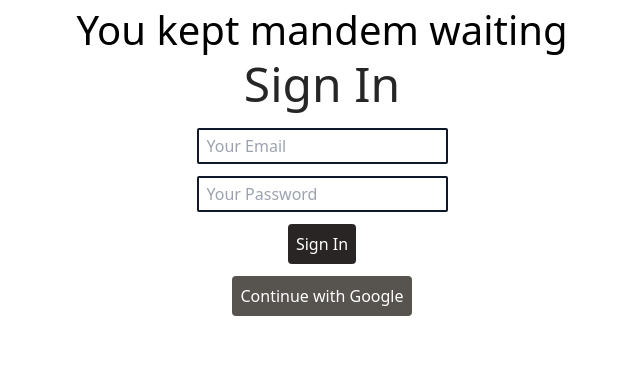
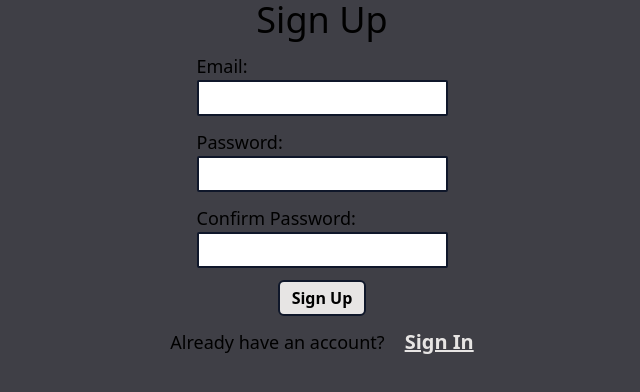
Before and after one commit to Abdelghafour122/react-todo-app, a React (Create React App) app: page / in a window 1280 px wide. Shown: the top 392 px of the page, without its empty margins (318-958 px from the left). Built offline with nearby package versions, Linux system fonts and the light colour scheme; no server answers.

Commit message:
made SignUp page, types & AuthContext

```diff
--- a/src/App.tsx
+++ b/src/App.tsx
@@ -1,14 +1,14 @@
 import React from "react";
 import "./App.css";
 import SignIn from "./Components/SignIn";
+import SignUp from "./Components/SignUp";
 
 function App() {
+  document.body.classList.add("bg-zinc-700");
   return (
     <div className="App">
-      <h1 className="text-[40px] font-sans font-medium ">
-        You kept mandem waiting
-      </h1>
-      <SignIn />
+      {/* <SignIn /> */}
+      <SignUp />
     </div>
   );
 }
--- a/src/Components/SignIn.tsx
+++ b/src/Components/SignIn.tsx
@@ -2,7 +2,6 @@
 import { signInWithGoogle } from "../firebase";
 
 const SignIn = () => {
-  console.log(process.env.REACT_APP_FB_API_KEY);
   return (
     <div className="sign-in">
       <h2 className="text-5xl font-medium text-neutral-800 mb-5">Sign In</h2>
--- /dev/null
+++ b/src/Components/SignUp.tsx
@@ -0,0 +1,55 @@
+import React from "react";
+
+const SignUp = () => {
+  return (
+    <div className="sign-up">
+      <h2 className="text-4xl font-medium from-stone-200">Sign Up</h2>
+      <form
+        action=""
+        className="flex flex-col items-center justify-center my-3 mx-auto gap-3 w-max"
+      >
+        <div className="email flex flex-col justify-center items-center w-full">
+          <label htmlFor="email" className="text-lg self-start">
+            Email:
+          </label>
+          <input
+            id="email"
+            type="email"
+            className="border-2 border-slate-900 rounded-sm px-2 py-1 text-slate-900"
+          />
+        </div>
+        <div className="password flex flex-col justify-center items-center w-full">
+          <label htmlFor="password" className="text-lg self-start">
+            Password:
+          </label>
+          <input
+            id="password"
+            type="password"
+            className="border-2 border-slate-900 rounded-sm px-2 py-1 text-slate-900"
+          />
+        </div>
+        <div className="passwordConfirm flex flex-col justify-center items-center w-full">
+          <label htmlFor="passwordConfirm" className="text-lg self-start">
+            Confirm Password:
+          </label>
+          <input
+            id="passwordConfirm"
+            type="password"
+            className="border-2 border-slate-900 rounded-sm px-2 py-1 text-slate-900"
+          />
+        </div>
+        <button className="bg-stone-200 font-semibold py-1 px-3 rounded-md border-2 border-slate-900">
+          Sign Up
+        </button>
+      </form>
+      <div className="note flex gap-5 text-lg font-medium items-center justify-center">
+        <p>Already have an account?</p>
+        <button className="text-xl font-bold text-stone-200 underline decoration-stone-200">
+          Sign In
+        </button>
+      </div>
+    </div>
+  );
+};
+
+export default SignUp;
--- /dev/null
+++ b/src/Contexts/AuthContext.tsx
@@ -0,0 +1,18 @@
+import React, { createContext, useContext, useState, ReactNode } from "react";
+
+type AuthProviderProps = {
+  children: ReactNode;
+};
+
+const AuthenticationContext = createContext({});
+
+export function useAuthentication() {
+  return useContext(AuthenticationContext);
+}
+export default function AuthContext({ children }: AuthProviderProps) {
+  return (
+    <AuthenticationContext.Provider value={{}}>
+      {children}
+    </AuthenticationContext.Provider>
+  );
+}
--- /dev/null
+++ b/src/Utils/types.ts
@@ -0,0 +1,5 @@
+export type User = {
+  name: string;
+  email: string;
+  profilePicture: string;
+};
--- a/src/firebase.ts
+++ b/src/firebase.ts
@@ -6,18 +6,12 @@
 
 // Your web app's Firebase configuration
 const firebaseConfig = {
-  apiKey: process.env.REACT_APP_REACT_APP_FB_API_KEY,
-  authDomain: process.env.REACT_APP_REACT_APP_FB_AUTHDOMAIN,
-  projectId: process.env.REACT_APP_REACT_APP_FB_PROJECTID,
-  storageBucket: process.env.REACT_APP_REACT_APP_FB_STORAGEBUCKET,
-  messagingSenderId: process.env.REACT_APP_REACT_APP_FB_MESSAGINGSENDERID,
-  appId: process.env.REACT_APP_REACT_APP_FB_APPID,
-  //   apiKey: "AIzaSyC4Y1e63N7HwYEqvHU5V9MCd-w6EMls8jg",
-  //   authDomain: "todo-app-695d0.firebaseapp.com",
-  //   projectId: "todo-app-695d0",
-  //   storageBucket: "todo-app-695d0.appspot.com",
-  //   messagingSenderId: "1078684406745",
-  //   appId: "1:1078684406745:web:8db7f98a9acf73d48b3fc8",
+  apiKey: process.env.REACT_APP_FB_API_KEY,
+  authDomain: process.env.REACT_APP_FB_AUTHDOMAIN,
+  projectId: process.env.REACT_APP_FB_PROJECTID,
+  storageBucket: process.env.REACT_APP_FB_STORAGEBUCKET,
+  messagingSenderId: process.env.REACT_APP_FB_MESSAGINGSENDERID,
+  appId: process.env.REACT_APP_FB_APPID,
 };
 
 // Initialize Firebase
```
